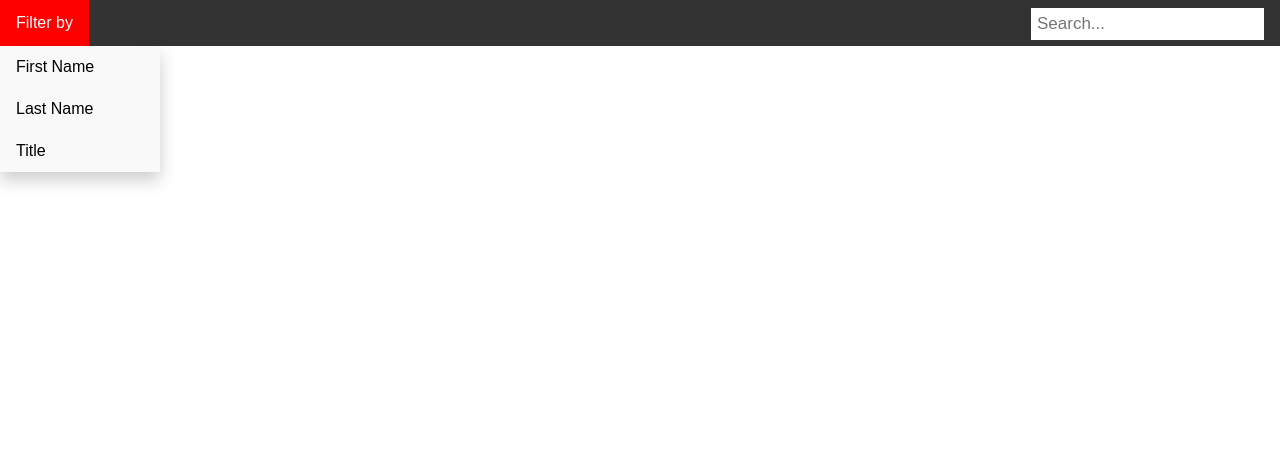
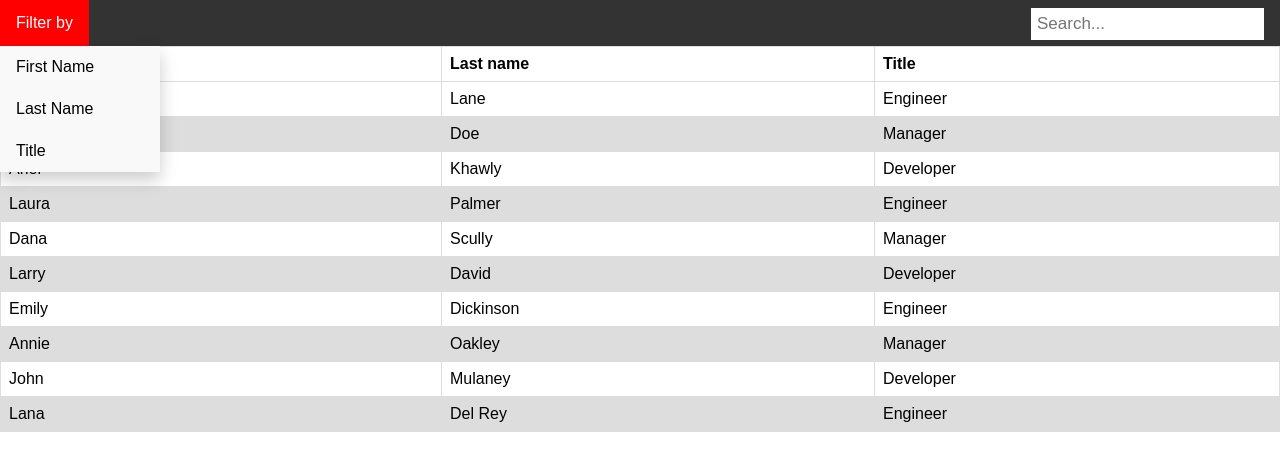
Before and after one commit to arielkhawly/homework-19, a React (Create React App) app in the folder hw-19/: page / in a window 1280 px wide. Shown: the top 470 px of the page. Built offline with nearby package versions, Linux system fonts and the light colour scheme.

Commit message:
data being pulled from search

```diff
--- a/hw-19/src/components/TableNav.js
+++ b/hw-19/src/components/TableNav.js
@@ -1,21 +1,23 @@
-import React, { useState } from "react";
+import React, { useState, Fragment } from "react";
 import tableData from './tableData';
 import UserTable from "./UserTable";
 
 function TableNav() {
     const [search, setSearch] = useState('');
     const updateSearch = (event) => {
-        setSearch(event.target.value);
+        setSearch(event.target.value.toLowerCase());
+        filterEmployees();
     }
     const filterEmployees = () => {
         if (search === '') {
             return tableData
         }
-        return tableData.filter((tableItem) => {
-            return tableItem.first_name.includes(search);
-        })
+        console.log(`search: ${search}`)
+        // return tableData.filter(({first_name}) => first_name.toLowerCase().includes(search))
+        console.log(tableData.filter(({first_name}) => first_name.toLowerCase().includes(search)))
     }
     return (
+        <Fragment>
             <div>
                 <div className="navbar">
                     <input type="text"
@@ -34,6 +36,9 @@ function TableNav() {
                     </div>
                 </div>
             </div>
+            <UserTable employeeList={tableData} />
+        </Fragment>
+
     )
 
 }
--- a/hw-19/src/components/UserTable.js
+++ b/hw-19/src/components/UserTable.js
@@ -10,7 +10,7 @@ function TableItem({ employee }) {
     )
 }
 
-function UserTable(props) {
+function UserTable({ employeeList }) {
     return (
         <table>
             <thead>
@@ -19,7 +19,7 @@ function UserTable(props) {
                 <th filterkey="title">Title</th>
             </thead>
             <tbody>
-                {tableData.map((e, i) => <TableItem key={i} employee={e} />)}
+                {employeeList.map((e, i) => <TableItem key={i} employee={e} />)}
             </tbody>
         </table>
     )
```
Lines whose indentation alone changed are shown as unchanged.
